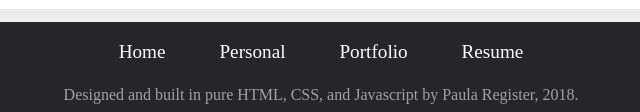
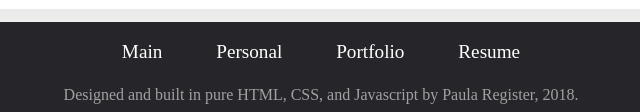
Before and after one commit to PaulaERegister/PaulaERegister.github.io, a plain HTML site: page tiger-center.html in a window 1280 px wide. Shown: the part 2020-2132 px from the top of the page, 319-959 px from the left. Drawn offline with nearby package versions, Linux system fonts and the light colour scheme; a web font is replaced by a local one.

Commit message:
Add files via upload

```diff
--- a/tiger-center.html
+++ b/tiger-center.html
@@ -108,7 +108,7 @@
         <footer class="footer">
             <div class="footer-padding">
                 <nav class="footer-nav-bar">
-                    <a class="footer-nav" href="./index.html">Home</a>
+                    <a class="footer-nav" href="./index.html">Main</a>
                     <a class="footer-nav" href="./index.html#personal">Personal</a>
                     <a class="footer-nav" href="./index.html#portfolio">Portfolio</a>
                     <a class="footer-nav" href="assets/paula_register_resume.pdf">Resume</a>
```
Also changed, not shown: index.html (+1 -1 lines), national-general.html (+1 -1 lines).
